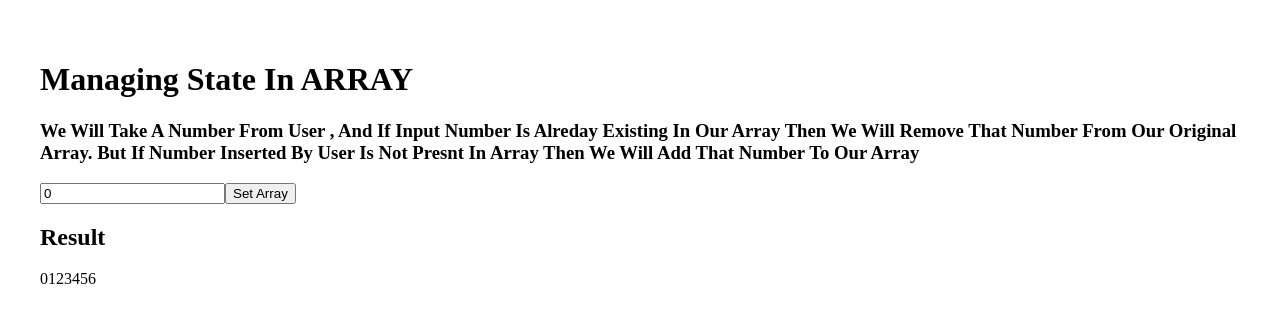
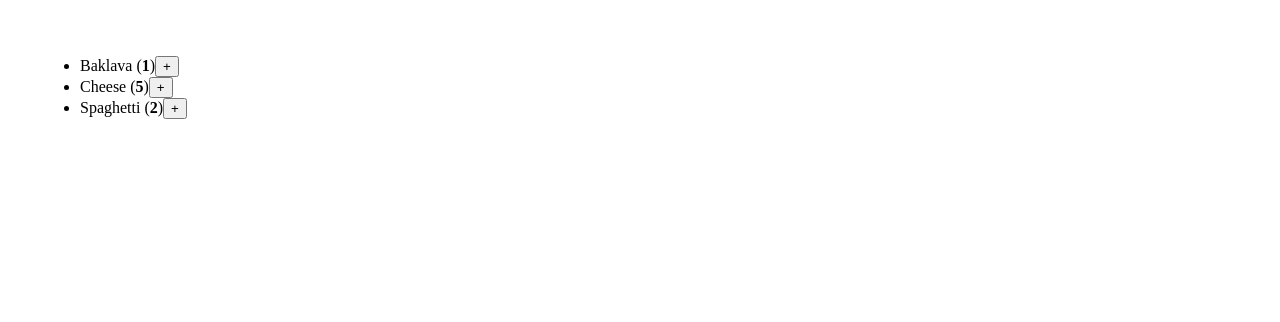
Before and after one commit to saifGit2417/react-version_control_system, a React (Vite) app: page / in a window 1280 px wide. Shown: the top 322 px of the page. Built offline with nearby package versions, Linux system fonts and the light colour scheme.

Commit message:
useState Array Manipulation P-1

```diff
--- a/src/App.tsx
+++ b/src/App.tsx
@@ -1,9 +1,9 @@
-import ArrayUseState from "./Components/ArrayUseState"
 import './App.css'
+import ArrayUseStateProblem1 from './Components/ArrayUseStateProblem1'
 const App = () => {
   return (
     <div>
-      <ArrayUseState/>
+<ArrayUseStateProblem1/>
     </div>
   )
 }
--- /dev/null
+++ b/src/Components/ArrayUseStateProblem1.tsx
@@ -0,0 +1,57 @@
+import { useState } from "react";
+
+const initialProducts = [
+  {
+    id: 0,
+    name: "Baklava",
+    count: 1,
+  },
+  {
+    id: 1,
+    name: "Cheese",
+    count: 5,
+  },
+  {
+    id: 2,
+    name: "Spaghetti",
+    count: 2,
+  },
+];
+
+export default function ShoppingCart() {
+  const [products, setProducts] = useState<any>(initialProducts);
+  function handleIncreaseClick(productId: number) {
+    // this is to know whats coming inside the array
+    // console.log(products[productId].count);
+
+    // this logic is working but its upading the list with counter also
+    // setProducts([...products,products[productId].count++])
+
+    setProducts(
+      products.map((product: any) => {
+        if (product.id === productId) {
+          return { ...product, count: product.count + 1 };
+        } else {
+          return product;
+        }
+      })
+    );
+  }
+
+  return (
+    <ul>
+      {products.map((product: any) => (
+        <li key={product.id}>
+          {product.name} (<b>{product.count}</b>)
+          <button
+            onClick={() => {
+              handleIncreaseClick(product.id);
+            }}
+          >
+            +
+          </button>
+        </li>
+      ))}
+    </ul>
+  );
+}
```
